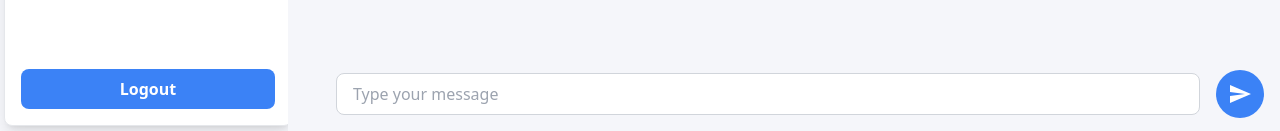
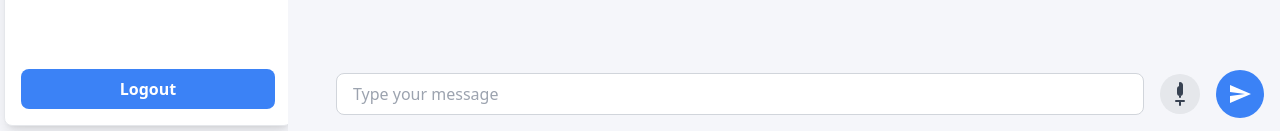
Before and after one commit to TasmiyahTaj/Law_Hackathon, a React (Create React App) app in the folder frontend/: page /chat in a window 1280 px wide. Shown: the part 666-797 px from the top of the page. Built offline with nearby package versions, Linux system fonts and the light colour scheme.

Commit message:
speech to text and sending button fix

```diff
--- a/frontend/src/view/chat/chat.jsx
+++ b/frontend/src/view/chat/chat.jsx
@@ -65,6 +65,37 @@ export default function Chat() {
     messagesEndRef.current?.scrollIntoView({ behavior: "smooth" });
   };
 
+  const [isListening, setIsListening] = useState(false);
+
+  // Speech recognition setup
+  const SpeechRecognition = window.SpeechRecognition || window.webkitSpeechRecognition;
+  const recognition = new SpeechRecognition();
+
+  recognition.continuous = false;
+  recognition.interimResults = false;
+  recognition.lang = 'en-US';
+
+  recognition.onresult = (event) => {
+    const transcript = event.results[0][0].transcript;
+    setMessage(transcript);
+    setIsListening(false);
+  };
+
+  recognition.onerror = (event) => {
+    console.error(event.error);
+    setIsListening(false);
+  };
+
+  const handleMicClick = () => {
+    if (isListening) {
+      recognition.stop();
+      setIsListening(false);
+    } else {
+      recognition.start();
+      setIsListening(true);
+    }
+  };
+
   // Scroll to bottom whenever messages change
   useEffect(() => {
     scrollToBottom();
@@ -97,7 +128,8 @@ export default function Chat() {
 
   // Send message functionality
   const handleSendMessage = async (inputMessage) => {
-    const msgToSend = inputMessage || message;
+    console.log(message)
+    const msgToSend = message ||inputMessage;
 
     if (msgToSend.trim()) {
       const userMessage = {
@@ -354,6 +386,26 @@ export default function Chat() {
         disabled={isSending}
       />
       <button
+        onClick={handleMicClick}
+        className={`p-2 rounded-full ${isListening ? 'bg-red-500' : 'bg-gray-200'}`}
+        disabled={isSending}
+      >
+        <svg
+          xmlns="http://www.w3.org/2000/svg"
+          className="h-6 w-6 text-gray-700"
+          fill="none"
+          viewBox="0 0 24 24"
+          stroke="currentColor"
+        >
+          <path
+            strokeLinecap="round"
+            strokeLinejoin="round"
+            strokeWidth={2}
+            d="M12 1v14m0 4v4m-4-4h8m-4-14c-1.104 0-2 .896-2 2v4c0 1.104.896 2 2 2s2-.896 2-2V3c0-1.104-.896-2-2-2z"
+          />
+        </svg>
+      </button>
+            <button
               className="bg-blue-500 text-white rounded-full p-3 hover:bg-blue-600"
               onClick={handleSendMessage}
               disabled={isSending}
```
Also changed, not shown: 2 other files (tests, documents, lock files or other folders). Lines whose indentation alone changed are shown as unchanged.
